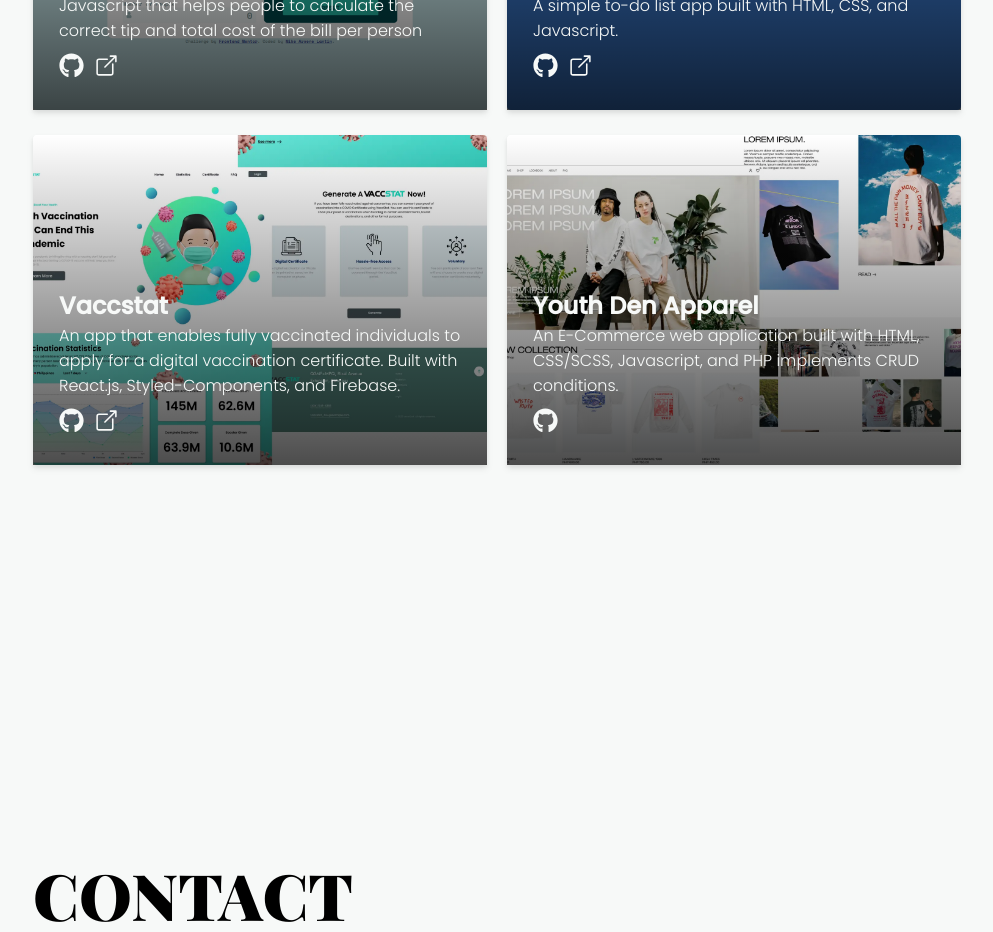
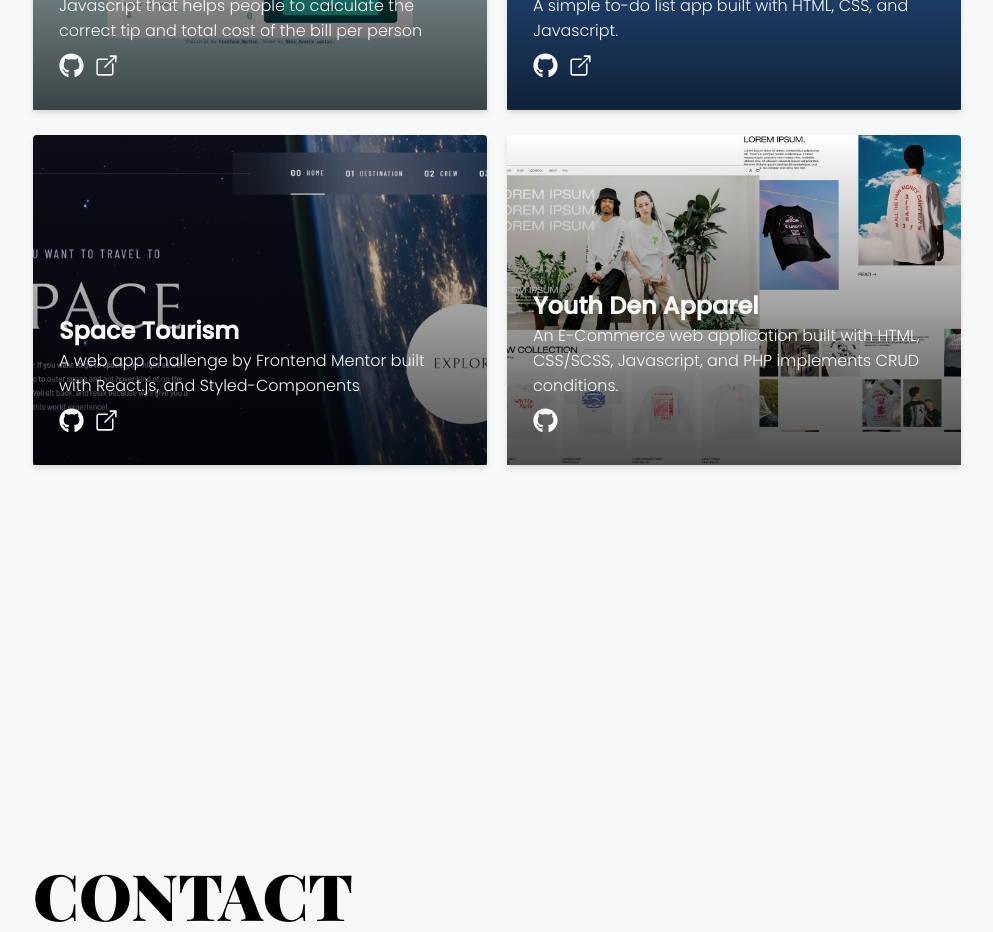
Before and after one commit to arvene241/portfolio, a React (Create React App) app: page / in a window 1280 px wide. Shown: the part 2460-3392 px from the top of the page, without its empty margins (143-1136 px from the left). Built offline with nearby package versions, Linux system fonts and the light colour scheme.

Commit message:
add project

```diff
--- a/src/data/projectsData.js
+++ b/src/data/projectsData.js
@@ -1,7 +1,7 @@
 import loopstudio from "../assets/loopstudio.webp";
 import splitter from "../assets/splitter.webp"
 import todoapp from "../assets/todo-app.webp"
-import vaccstat from "../assets/vaccstat.webp"
+import space from "../assets/space-tourism.webp"
 import youthden from "../assets/youthden.webp"
 import snap from '../assets/snap.webp'
 import { FaGithub } from 'react-icons/fa';
@@ -45,11 +45,11 @@ export const projectsData = [
         open_icon: <IoOpenOutline />
     },
     {
-        title: "vaccstat",
-        desc: "An app that enables fully vaccinated individuals to apply for a digital vaccination certificate. Built with React.js, Styled-Components, and Firebase.",
-        link: "https://vaccstat.vercel.app/",
-        githublink: "https://github.com/arvene241/VaccStat",
-        img: vaccstat,
+        title: "space tourism",
+        desc: "A web app challenge by Frontend Mentor built with React.js, and Styled-Components",
+        link: "https://space-tourismm.vercel.app/",
+        githublink: "https://github.com/arvene241/space-tourism",
+        img: space,
         github_icon: <FaGithub />,
         open_icon: <IoOpenOutline />
     },
```
Also changed, not shown: src/assets/space-tourism.webp (added), 1 other file (tests, documents, lock files or other folders).
